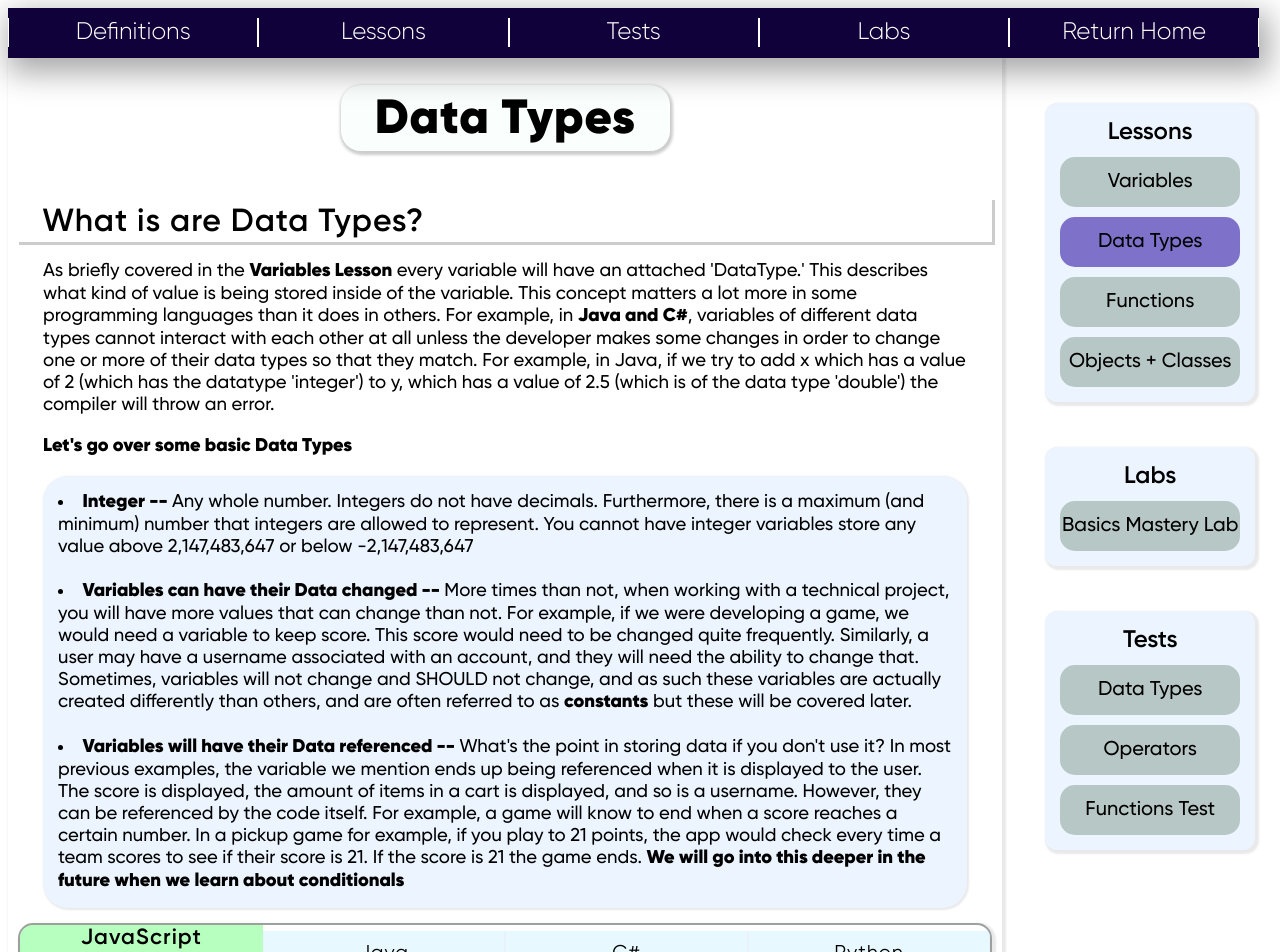
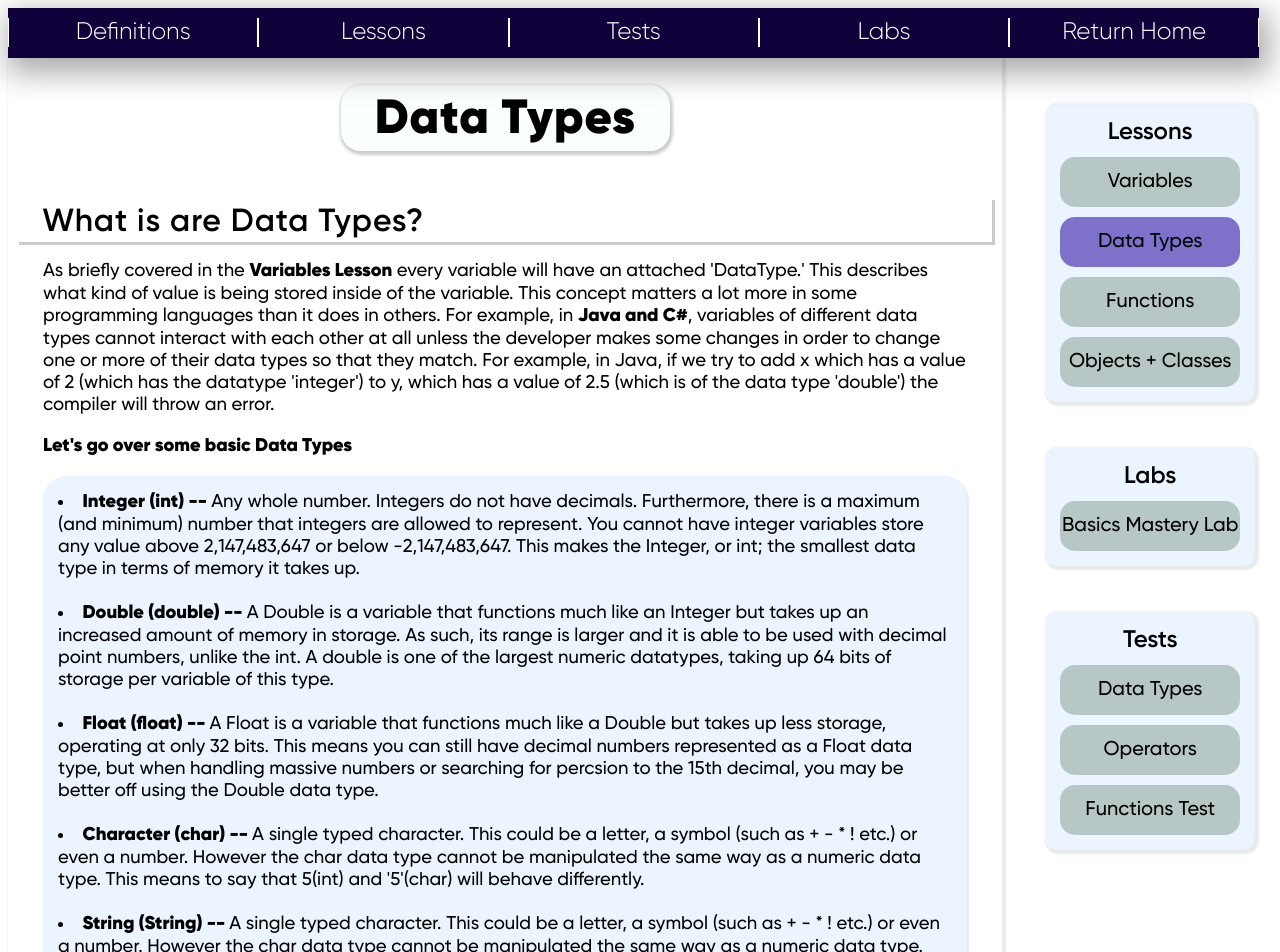
Before and after one commit to NLanese/the-codex, a Next.js app: page /concepts/basics/lessons/data_types in a window 1280 px wide. Shown: the top 952 px of the page. Built offline with nearby package versions, Linux system fonts and the light colour scheme.

Commit message:
Update data_types.js

```diff
--- a/pages/concepts/basics/lessons/data_types.js
+++ b/pages/concepts/basics/lessons/data_types.js
@@ -631,15 +631,23 @@ const DataTypesLesson = ({}) => {
                         </p>
                         <div style={{...Styles.Sections.importantNote, ...Styles.Fonts.basic}}>
                             <li>
-                                <strong>Integer -- </strong> Any whole number. Integers do not have decimals. Furthermore, there is a maximum  (and minimum) number that integers are allowed to represent. You cannot have integer variables store any value above 2,147,483,647 or below -2,147,483,647
+                                <strong>Integer (int) -- </strong> Any whole number. Integers do not have decimals. Furthermore, there is a maximum  (and minimum) number that integers are allowed to represent. You cannot have integer variables store any value above 2,147,483,647 or below -2,147,483,647. This makes the Integer, or int; the smallest data type in terms of memory it takes up.
                             </li>
                             <br></br>
                             <li>
-                                <strong>Variables can have their Data changed -- </strong>More times than not, when working with a technical project, you will have more values that can change than not. For example, if we were developing a game, we would need a variable to keep score. This score would need to be changed quite frequently. Similarly, a user may have a username associated with an account, and they will need the ability to change that. Sometimes, variables will not change and SHOULD not change, and as such these variables are actually created differently than others, and are often referred to as <strong>constants</strong> but these will be covered later.
+                                <strong>Double (double) -- </strong> A Double is a variable that functions much like an Integer but takes up an increased amount of memory in storage. As such, its range is larger and it is able to be used with decimal point numbers, unlike the int. A double is one of the largest numeric datatypes, taking up 64 bits of storage per variable of this type.
                             </li>
                             <br></br>
                             <li>
-                                <strong>Variables will have their Data referenced -- </strong> What's the point in storing data if you don't use it? In most previous examples, the variable we mention ends up being referenced when it is displayed to the user. The score is displayed, the amount of items in a cart is displayed, and so is a username. However, they can be referenced by the code itself. For example, a game will know to end when a score reaches a certain number. In a pickup game for example, if you play to 21 points, the app would check every time a team scores to see if their score is 21. If the score is 21 the game ends. <strong>We will go into this deeper in the future when we learn about conditionals</strong>
+                                <strong>Float (float) -- </strong> A Float is a variable that functions much like a Double but takes up less storage, operating at only 32 bits. This means you can still have decimal numbers represented as a Float data type, but when handling massive numbers or searching for percsion to the 15th decimal, you may be better off using the Double data type.
+                            </li>
+                            <br></br>
+                            <li>
+                                <strong>Character (char) -- </strong> A single typed character. This could be a letter, a symbol (such as + - * ! etc.) or even a number. However the char data type cannot be manipulated the same way as a numeric data type. This means to say that 5(int) and '5'(char) will behave differently.
+                            </li>
+                            <br></br>
+                            <li>
+                                <strong>String (String) -- </strong> A single typed character. This could be a letter, a symbol (such as + - * ! etc.) or even a number. However the char data type cannot be manipulated the same way as a numeric data type. This means to say that 5(int) and '5'(char) will behave differently.
                             </li>
                         </div>
                     </div>
```
